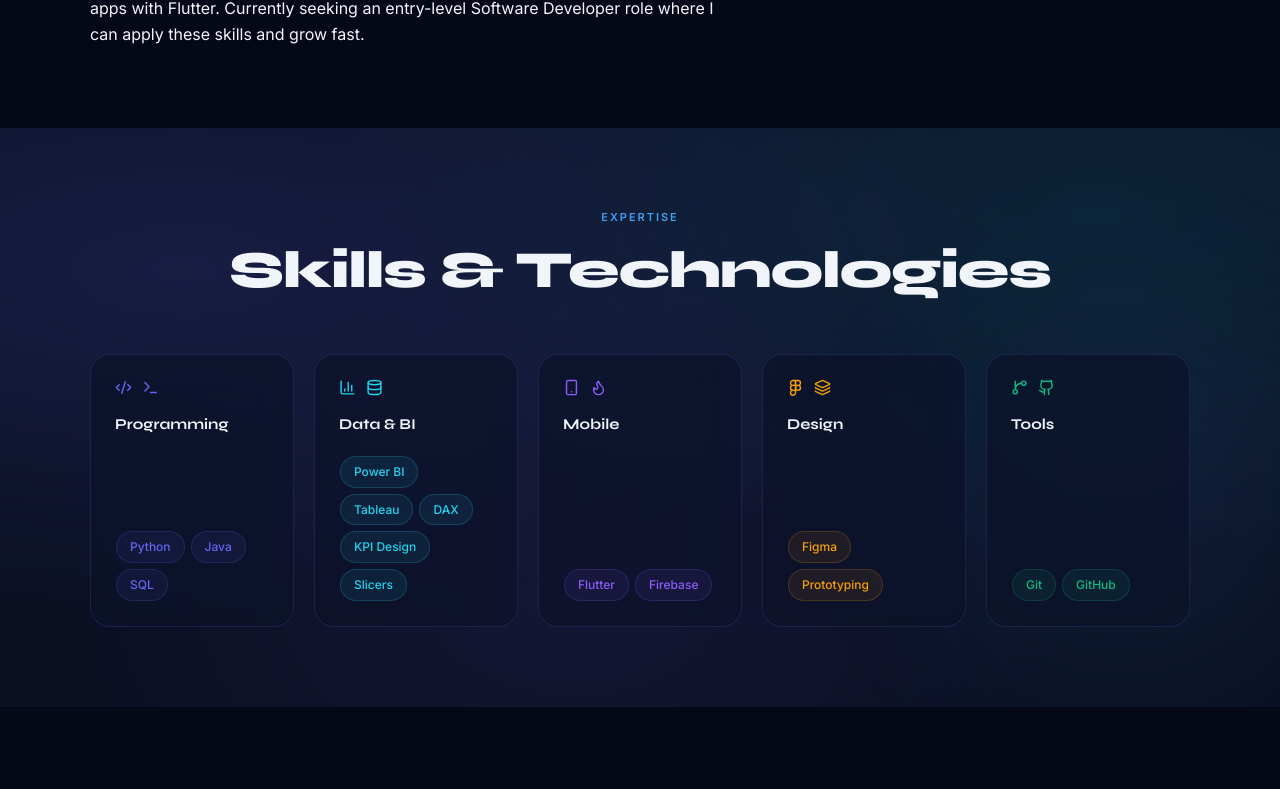
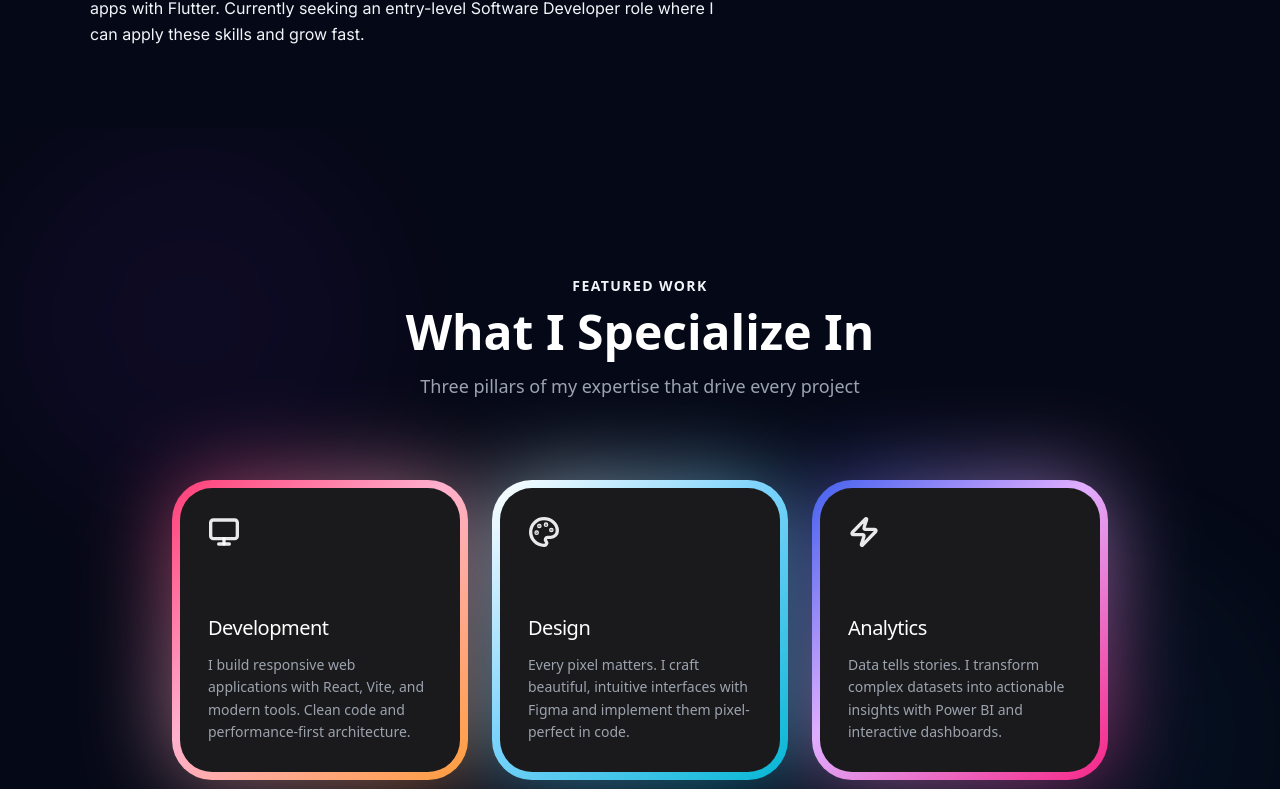
Before and after one commit to raghulcpro/portfolio, a React (Vite) app: page / in a window 1280 px wide. Shown: the part 1191-1980 px from the top of the page. Built offline with nearby package versions, Linux system fonts and the light colour scheme.

Commit message:
add Features section with animated FeatureCard components and motion library support

```diff
--- a/package.json
+++ b/package.json
@@ -46,6 +46,7 @@
     "gsap": "^3.15.0",
     "input-otp": "^1.4.2",
     "lucide-react": "^0.562.0",
+    "motion": "^12.40.0",
     "next-themes": "^0.4.6",
     "react": "^19.2.0",
     "react-day-picker": "^9.13.0",
--- a/src/App.tsx
+++ b/src/App.tsx
@@ -2,6 +2,7 @@
 import Navbar from './sections/Navbar';
 import Hero from './sections/Hero';
 import About from './sections/About';
+import Features from './sections/Features';
 import Skills from './sections/Skills';
 import Experience from './sections/Experience';
 import Projects from './sections/Projects';
@@ -10,7 +11,7 @@
 import Contact from './sections/Contact';
 import Footer from './sections/Footer';
 
-const SECTIONS = ['home', 'about', 'skills', 'experience', 'projects', 'education', 'contact'];
+const SECTIONS = ['home', 'about', 'features', 'skills', 'experience', 'projects', 'education', 'contact'];
 
 function App() {
   const [isLightMode, setIsLightMode] = useState(() => {
@@ -145,6 +146,7 @@
         <main>
           <Hero />
           <About />
+          <Features />
           <Skills />
           <Experience />
           <Projects />
--- /dev/null
+++ b/src/components/FeatureCard.tsx
@@ -0,0 +1,63 @@
+import { motion } from 'motion/react';
+import type { LucideIcon } from 'lucide-react';
+
+interface FeatureCardProps {
+  title: string;
+  description: string;
+  icon: LucideIcon;
+  gradient: string;
+  delay: number;
+}
+
+export default function FeatureCard({
+  title,
+  description,
+  icon: Icon,
+  gradient,
+  delay,
+}: FeatureCardProps) {
+  return (
+    <motion.div
+      initial={{ opacity: 0, y: 30 }}
+      animate={{ opacity: 1, y: 0 }}
+      transition={{ duration: 0.8, ease: 'easeOut', delay }}
+      className="relative flex flex-col justify-start items-start w-full max-w-[260px] md:max-w-[300px] group mx-auto"
+    >
+      {/* Glow Background */}
+      <div
+        className="absolute w-full h-[260px] md:h-[300px] opacity-60 rounded-[40px] pointer-events-none"
+        style={{
+          background: gradient,
+          filter: 'blur(45px)',
+        }}
+      />
+
+      {/* Foreground Card with Gradient Border */}
+      <div
+        className="relative self-stretch h-[260px] md:h-[300px] rounded-[40px] z-10 overflow-hidden"
+        style={{
+          border: '8px solid transparent',
+          background: `linear-gradient(#1A1A1C, #1A1A1C) padding-box, ${gradient} border-box`,
+        }}
+      >
+        {/* Content Inner Layout */}
+        <div className="w-full h-full p-7 flex flex-col justify-between">
+          {/* Icon */}
+          <div className="text-white/90">
+            <Icon size={32} strokeWidth={2.5} />
+          </div>
+
+          {/* Text Content */}
+          <div>
+            <h3 className="text-white font-medium text-xl mb-3 tracking-tight">
+              {title}
+            </h3>
+            <p className="text-gray-400 text-[14px] leading-[1.6] font-normal selection:bg-white/20">
+              {description}
+            </p>
+          </div>
+        </div>
+      </div>
+    </motion.div>
+  );
+}
--- /dev/null
+++ b/src/sections/Features.tsx
@@ -0,0 +1,106 @@
+import { useEffect, useRef } from 'react';
+import gsap from 'gsap';
+import { ScrollTrigger } from 'gsap/ScrollTrigger';
+import { Monitor, Palette, Zap } from 'lucide-react';
+import FeatureCard from '../components/FeatureCard';
+
+gsap.registerPlugin(ScrollTrigger);
+
+const FEATURES = [
+  {
+    title: 'Development',
+    description:
+      'I build responsive web applications with React, Vite, and modern tools. Clean code and performance-first architecture.',
+    icon: Monitor,
+    gradient: 'linear-gradient(137deg, #FF3D77 0%, #FFB1CE 45%, #FF9D3C 100%)',
+    delay: 0.1,
+  },
+  {
+    title: 'Design',
+    description:
+      'Every pixel matters. I craft beautiful, intuitive interfaces with Figma and implement them pixel-perfect in code.',
+    icon: Palette,
+    gradient: 'linear-gradient(137deg, #FFFFFF 0%, #7DD3FC 45%, #06B6D4 100%)',
+    delay: 0.2,
+  },
+  {
+    title: 'Analytics',
+    description:
+      'Data tells stories. I transform complex datasets into actionable insights with Power BI and interactive dashboards.',
+    icon: Zap,
+    gradient: 'linear-gradient(137deg, #4361EE 0%, #E0AEFF 45%, #F72585 100%)',
+    delay: 0.3,
+  },
+];
+
+export default function Features() {
+  const sectionRef = useRef<HTMLElement>(null);
+  const headingRef = useRef<HTMLDivElement>(null);
+
+  useEffect(() => {
+    const prefersReducedMotion = window.matchMedia('(prefers-reduced-motion: reduce)').matches;
+    if (prefersReducedMotion || !sectionRef.current) return;
+
+    const ctx = gsap.context(() => {
+      if (headingRef.current) {
+        gsap.from(headingRef.current, {
+          opacity: 0,
+          y: 20,
+          duration: 0.6,
+          ease: 'power3.out',
+          scrollTrigger: {
+            trigger: sectionRef.current,
+            start: 'top 85%',
+            once: true,
+          },
+        });
+      }
+    }, sectionRef);
+
+    return () => ctx.revert();
+  }, []);
+
+  return (
+    <section
+      id="features"
+      ref={sectionRef}
+      className="relative min-h-screen bg-[#050816] flex flex-col items-center justify-center p-6 md:p-12 font-sans overflow-hidden"
+    >
+      {/* Gradient Background */}
+      <div className="absolute inset-0 pointer-events-none">
+        <div className="absolute top-0 left-0 w-96 h-96 bg-purple-600/20 rounded-full blur-3xl opacity-30" />
+        <div className="absolute bottom-0 right-0 w-96 h-96 bg-cyan-600/20 rounded-full blur-3xl opacity-30" />
+      </div>
+
+      {/* Content */}
+      <div className="relative z-10 w-full">
+        {/* Header */}
+        <div ref={headingRef} className="text-center mb-16 md:mb-20">
+          <p className="text-accent-purple mb-3 text-sm font-semibold uppercase tracking-widest">
+            Featured Work
+          </p>
+          <h2 className="text-4xl md:text-5xl font-bold text-white mb-4 max-w-2xl mx-auto">
+            What I Specialize In
+          </h2>
+          <p className="text-gray-400 text-lg max-w-xl mx-auto">
+            Three pillars of my expertise that drive every project
+          </p>
+        </div>
+
+        {/* Cards Grid */}
+        <div className="grid grid-cols-1 md:grid-cols-3 gap-10 md:gap-8 lg:gap-6 w-full max-w-[936px] mx-auto">
+          {FEATURES.map((feature, index) => (
+            <FeatureCard
+              key={index}
+              title={feature.title}
+              description={feature.description}
+              icon={feature.icon}
+              gradient={feature.gradient}
+              delay={feature.delay}
+            />
+          ))}
+        </div>
+      </div>
+    </section>
+  );
+}
```
Also changed, not shown: 1 other file (tests, documents, lock files or other folders).
